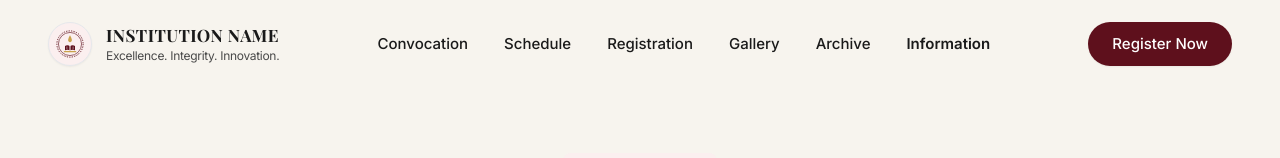
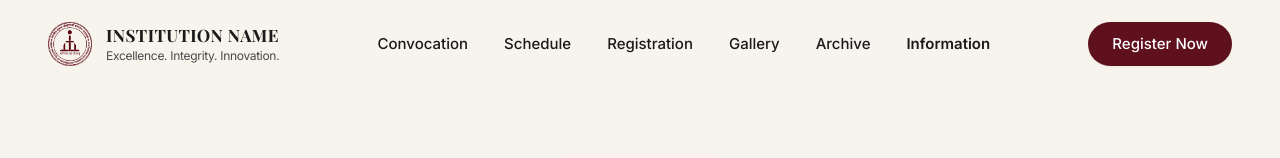
Before and after one commit to code-yashkumar/Convocation-iiitbh, a React (Vite) app: page /information in a window 1280 px wide. Shown: the top 158 px of the page. Built offline with nearby package versions, Linux system fonts and the light colour scheme; a web font is replaced by a local one.

Commit message:
Update official IIIT Bhagalpur college logo across navbar, footer, and favicon

```diff
--- a/index.html
+++ b/index.html
@@ -2,7 +2,7 @@
 <html lang="en">
   <head>
     <meta charset="UTF-8" />
-    <link rel="icon" type="image/svg+xml" href="/favicon.svg" />
+    <link rel="icon" type="image/png" href="/assets/iiitbh-logo.png" />
     <meta name="viewport" content="width=device-width, initial-scale=1.0" />
     <title>IIIT Bhagalpur — Convocation Portal</title>
     <meta name="description" content="Official Convocation Portal for Indian Institute of Information Technology Bhagalpur (IIIT Bhagalpur)" />
--- a/src/components/layout/Footer.jsx
+++ b/src/components/layout/Footer.jsx
@@ -1,6 +1,7 @@
 import React from 'react';
 import { Link } from 'react-router-dom';
-import { Award, Mail, MapPin, Phone } from 'lucide-react';
+import { Mail, MapPin, Phone } from 'lucide-react';
+import InstitutionCrest from '../ui/InstitutionCrest';
 
 /**
  * Footer component using the institutional inverse maroon theme
@@ -8,14 +9,12 @@ import { Award, Mail, MapPin, Phone } from 'lucide-react';
 export function Footer() {
   return (
     <footer className="w-full bg-bg-inverse text-text-on-primary mt-24">
-      <div className="max-w-container mx-auto px-5 sm:px-10 lg:px-20 py-16">
+      <div className="max-w-[1400px] mx-auto px-6 sm:px-10 lg:px-12 py-16">
         <div className="grid grid-cols-1 md:grid-cols-2 lg:grid-cols-4 gap-12 pb-12 border-b border-white/10">
           {/* Col 1: Institute Info */}
           <div className="space-y-4">
             <div className="flex items-center gap-3">
-              <div className="w-10 h-10 rounded-md bg-white/10 flex items-center justify-center">
-                <Award className="w-6 h-6 text-gold-500 stroke-[1.75]" />
-              </div>
+              <InstitutionCrest className="w-11 h-11 bg-white rounded-full p-1 shadow-sm" />
               <span className="font-display font-bold text-xl text-white">
                 IIIT Bhagalpur
               </span>
--- a/src/components/ui/InstitutionCrest.jsx
+++ b/src/components/ui/InstitutionCrest.jsx
@@ -1,46 +1,19 @@
 import React from 'react';
 
 /**
- * Institutional Emblem / Crest SVG matching the design system
+ * Official IIIT Bhagalpur Emblem / College Logo
  */
-export function InstitutionCrest({ className = 'w-10 h-10', ...props }) {
+export function InstitutionCrest({ className = 'w-11 h-11', ...props }) {
   return (
-    <div className={`relative flex items-center justify-center rounded-full bg-maroon-050 border border-maroon-900/20 p-1.5 shadow-sm ${className}`} {...props}>
-      <svg
-        viewBox="0 0 48 48"
-        fill="none"
-        xmlns="http://www.w3.org/2000/svg"
-        className="w-full h-full text-maroon-900"
-      >
-        {/* Outer Laurel / Sunburst circle */}
-        <circle cx="24" cy="24" r="21" stroke="#5E101C" strokeWidth="1.5" strokeDasharray="2 2" />
-        <circle cx="24" cy="24" r="18.5" stroke="#5E101C" strokeWidth="1" />
-
-        {/* Inner Flame / Torch of Wisdom */}
-        <path
-          d="M24 10C24 10 21 15 21 18C21 19.6569 22.3431 21 24 21C25.6569 21 27 19.6569 27 18C27 15 24 10 24 10Z"
-          fill="#C9A24B"
-        />
-
-        {/* Open Book / Pillars */}
-        <path
-          d="M16 27C19 25.5 22 26 24 27.5C26 26 29 25.5 32 27V34C29 32.5 26 33 24 34.5C22 33 19 32.5 16 34V27Z"
-          fill="#5E101C"
-        />
-        <path
-          d="M24 27.5V34.5"
-          stroke="#FFFFFF"
-          strokeWidth="1.5"
-          strokeLinecap="round"
-        />
-
-        {/* Academic Pillar Lines */}
-        <line x1="19" y1="28" x2="19" y2="32.5" stroke="#FFFFFF" strokeWidth="0.75" />
-        <line x1="29" y1="28" x2="29" y2="32.5" stroke="#FFFFFF" strokeWidth="0.75" />
-
-        {/* Base Foundation */}
-        <rect x="14" y="35" width="20" height="2" rx="1" fill="#C9A24B" />
-      </svg>
+    <div
+      className={`relative flex items-center justify-center shrink-0 ${className}`}
+      {...props}
+    >
+      <img
+        src="/assets/iiitbh-logo.png"
+        alt="IIIT Bhagalpur Official Logo"
+        className="w-full h-full object-contain select-none"
+      />
     </div>
   );
 }
```
Also changed, not shown: public/assets/iiitbh-logo.png (added).
